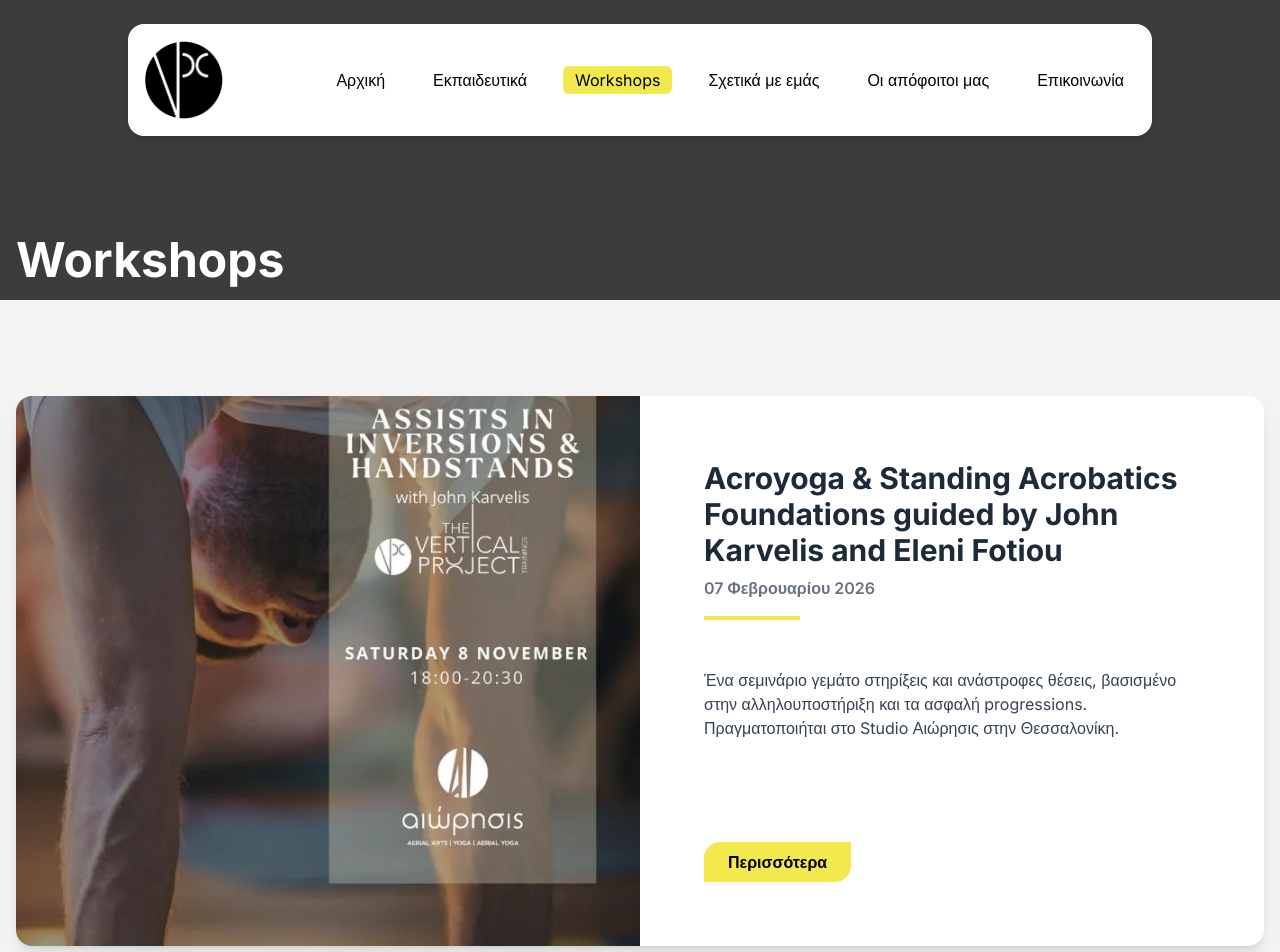
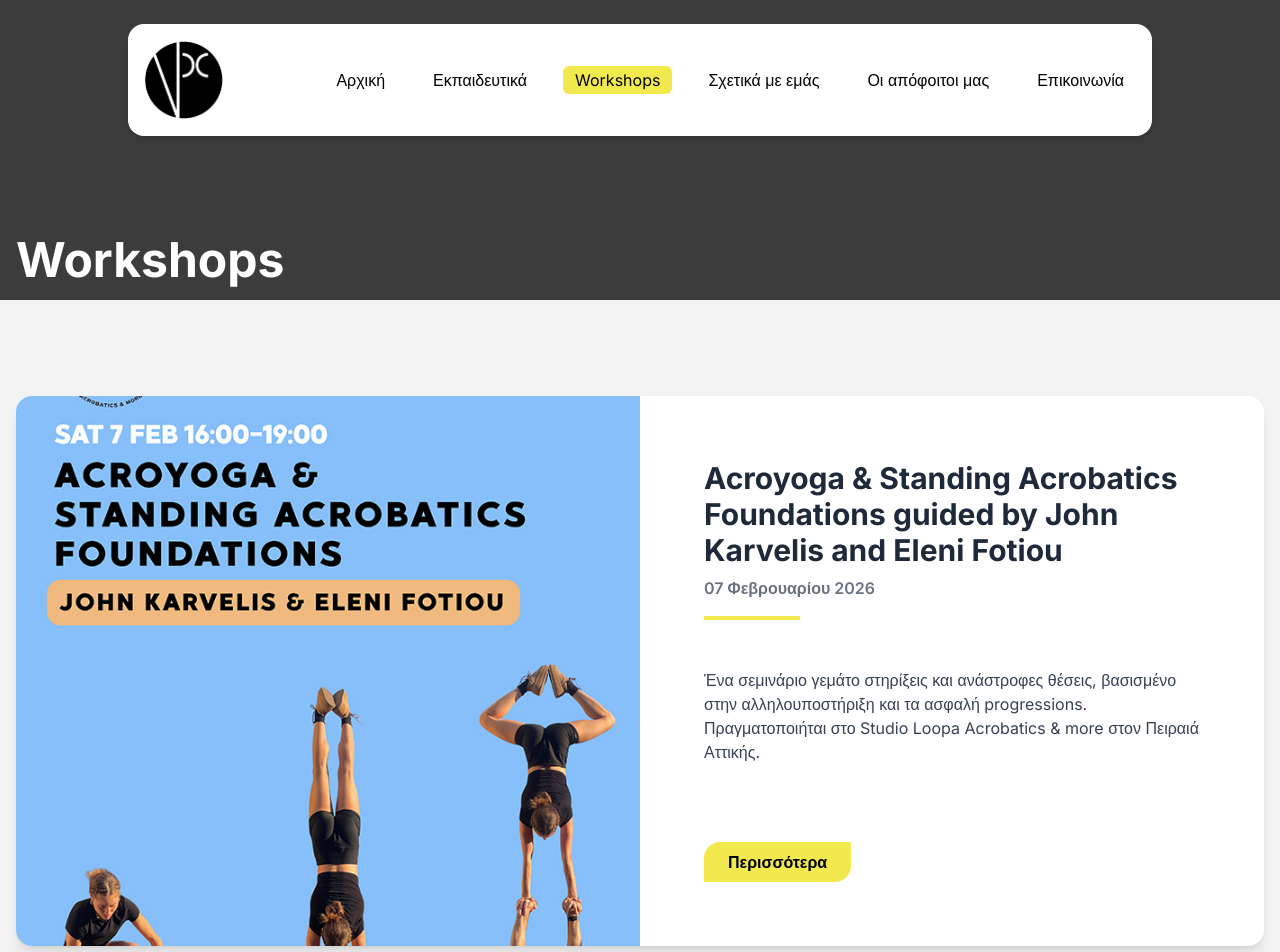
Before and after one commit to Tsagiannoudis/vertical-project, a Next.js app: page /workshops in a window 1280 px wide. Shown: the top 952 px of the page. Built offline with nearby package versions, Linux system fonts and the light colour scheme.

Commit message:
new workshop

```diff
--- a/src/data/workshops.ts
+++ b/src/data/workshops.ts
@@ -28,9 +28,9 @@ export const workshops = [
         title: 'Acroyoga & Standing Acrobatics Foundations guided by John Karvelis and Eleni Fotiou',
         date: '07 Φεβρουαρίου 2026',
         time: '16:00 - 19:00',
-        location: 'Loopa.acrobatics&more, Aθήνα',
-        shortDescription: 'Ένα σεμινάριο γεμάτο στηρίξεις και ανάστροφες θέσεις, βασισμένο στην αλληλουποστήριξη και τα ασφαλή progressions. Πραγματοποιήται στο Studio Αιώρησις στην Θεσσαλονίκη.',
-        image: '/workshops-retreats/assists-in-inversions.webp',
+        location: 'loopa.acrobatics&more, Aθήνα',
+        shortDescription: 'Ένα σεμινάριο γεμάτο στηρίξεις και ανάστροφες θέσεις, βασισμένο στην αλληλουποστήριξη και τα ασφαλή progressions. Πραγματοποιήται στο Studio Loopa Acrobatics & more στον Πειραιά Αττικής.',
+        image: '/workshops-retreats/acroyoga-and-standing-acrobatics-foundations.webp',
         instructor: 'Γιάννης Καρβέλης & Ελένη Φωτίου',
         details: [
             'Handstands and drills',
```
Also changed, not shown: public/workshops-retreats/acroyoga-and-standing-acrobatics-foundations.webp (added).
